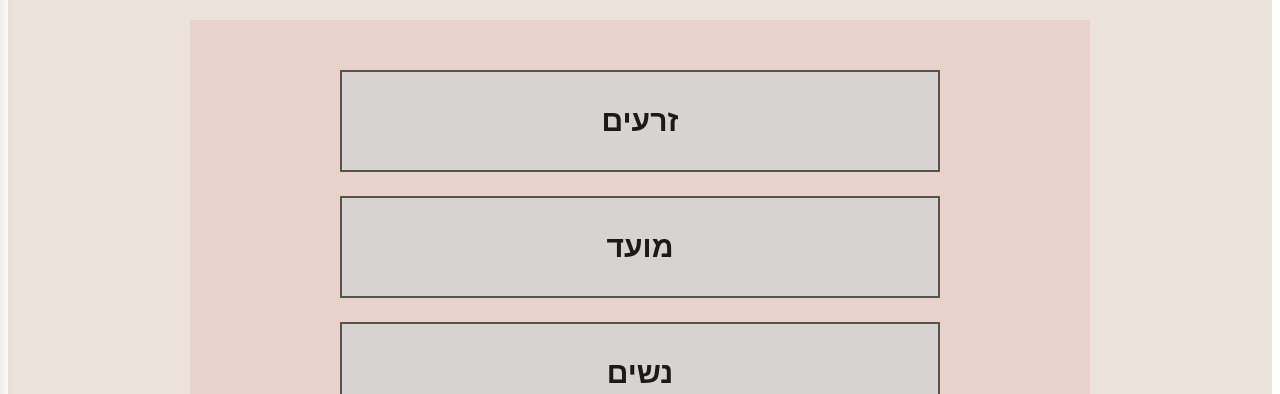
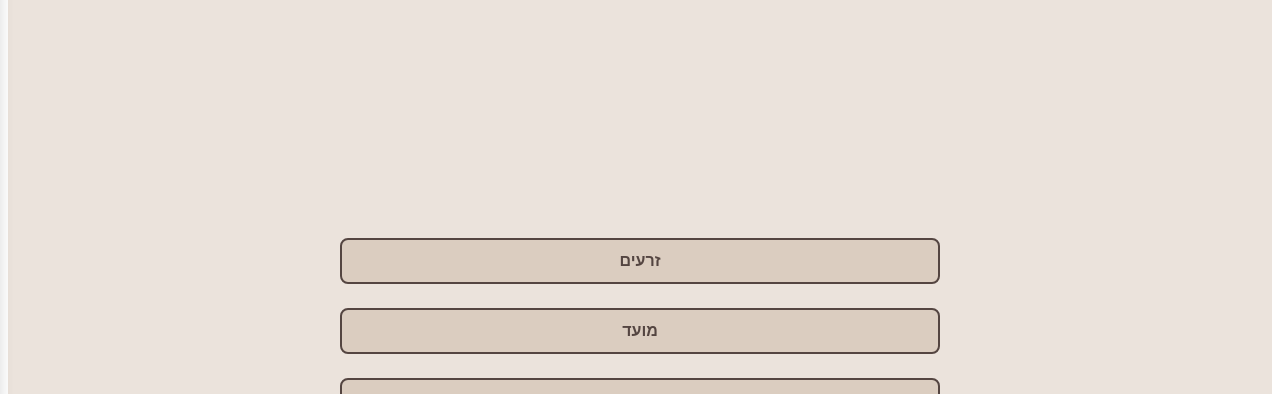
Before and after one commit to nochum/kolavrohom-online, a React (Vite) app in the folder kolavrohom-online/: page /select in a window 1280 px wide. Shown: the part 406-800 px from the top of the page. Built offline with nearby package versions, Linux system fonts and the light colour scheme.

Commit message:
adjusted styling

```diff
--- a/kolavrohom-online/src/pages/SelectSederPage.tsx
+++ b/kolavrohom-online/src/pages/SelectSederPage.tsx
@@ -1,5 +1,6 @@
 import React from 'react';
 import { useNavigate } from 'react-router-dom';
+import styles from '../styles/theme.module.css';
 
 const SelectSederPage: React.FC = () => {
   const navigate = useNavigate();
@@ -22,8 +23,8 @@ const SelectSederPage: React.FC = () => {
 
   const mainStyle: React.CSSProperties = {
     minHeight: '100vh',
-    backgroundColor: '#e7d2cc',
-    padding: '1rem', // Reduced padding on mobile
+    backgroundColor: '#ebe3dc',
+    padding: '1rem',
     display: 'flex',
     flexDirection: 'column',
     alignItems: 'center',
@@ -31,62 +32,22 @@ const SelectSederPage: React.FC = () => {
   };
 
   const containerStyle: React.CSSProperties = {
-    width: '100%', // Changed from 50% to 100%
-    maxWidth: '600px', // Keep max width for larger screens
+    width: '100%',
+    maxWidth: '600px',
     display: 'flex',
     flexDirection: 'column',
     gap: '1.5rem',
-    padding: '0 1rem' // Add horizontal padding
+    padding: '0 1rem'
   };
-
-  const buttonStyle: React.CSSProperties = {
-    width: '100%',
-    padding: '1.5rem 1rem', // Reduced padding for mobile
-    backgroundColor: '#d6d3d1',
-    border: '2px solid #57534e',
-    color: '#1c1917',
-    fontSize: '1.5rem', // Slightly smaller font on mobile
-    fontWeight: '600',
-    cursor: 'pointer',
-    transition: 'background-color 0.2s ease',
-    display: 'block',
-    textAlign: 'center',
-    boxSizing: 'border-box' // Ensure padding doesn't add to width
-  };
-
-  const handleMouseEnter = (e: React.MouseEvent<HTMLButtonElement>) => {
-    e.currentTarget.style.backgroundColor = '#a8a29e';
-  };
-
-  const handleMouseLeave = (e: React.MouseEvent<HTMLButtonElement>) => {
-    e.currentTarget.style.backgroundColor = '#d6d3d1';
-  };
-
-  // Media query styles for larger screens
-  const mediaQueryStyle = `
-    @media (min-width: 640px) {
-      .seder-container {
-        padding: 2rem !important;
-      }
-      .seder-button {
-        padding: 2rem 2rem !important;
-        font-size: 1.875rem !important;
-      }
-    }
-  `;
 
   return (
     <>
-      <style>{mediaQueryStyle}</style>
       <main style={mainStyle}>
         <div style={containerStyle} className="seder-container">
           {sederOptions.map((seder, index) => (
             <button
               key={index}
-              style={buttonStyle}
-              className="seder-button"
-              onMouseEnter={handleMouseEnter}
-              onMouseLeave={handleMouseLeave}
+              className={styles.button}
               onClick={() => navigate(sederRoutes[index])}
             >
               {seder}
--- a/kolavrohom-online/src/styles/theme.module.css
+++ b/kolavrohom-online/src/styles/theme.module.css
@@ -10,3 +10,19 @@
   max-width: 900px;
   padding: 2rem 1rem;
 }
+
+.button, .backButton, .tractateButton {
+  background: #dbcdc0;
+  color: #544541;
+  border: 2px solid #544541;
+  border-radius: 8px;
+  padding: 0.75rem 1.5rem;
+  font-size: 1rem;
+  font-weight: 600;
+  cursor: pointer;
+  transition: background 0.2s, color 0.2s;
+}
+
+.button:hover, .backButton:hover, .tractateButton:hover {
+  background: #ceb290;
+}
```
